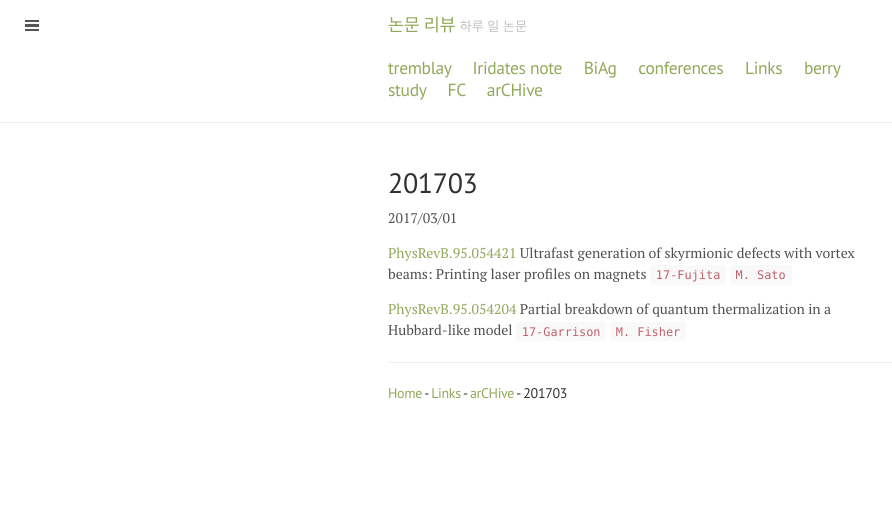
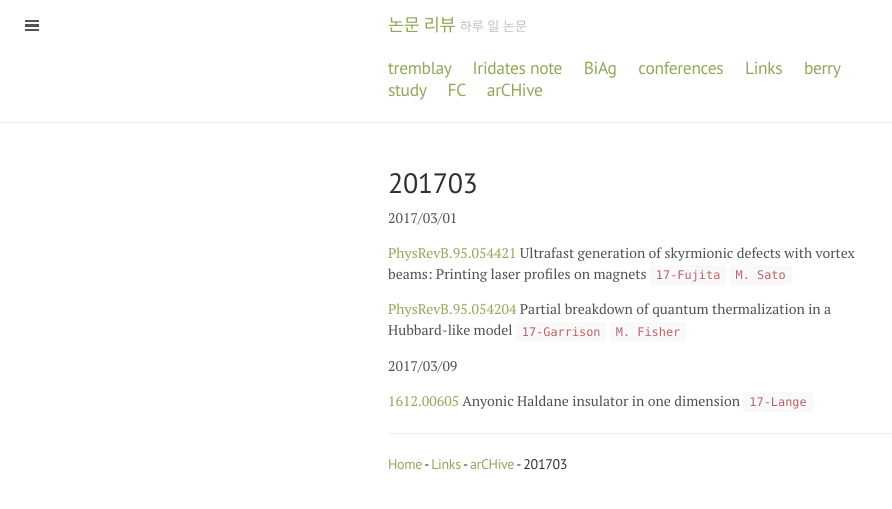
Before and after one commit to qkrwlsghdcjsworlt/work, a Jekyll site: the page built from 201703.md, in a window 1280 px wide. Shown: the top 509 px of the page, without its empty margins (0-892 px from the left). Built offline with Jekyll 4.4.1, drawn with Linux system fonts in a browser that asks for light colours.

Commit message:
“update”

```diff
--- a/201703.md
+++ b/201703.md
@@ -13,7 +13,10 @@ laser profiles on magnets `17-Fujita` `M. Sato`
 Partial breakdown of quantum thermalization in a Hubbard-like model
 `17-Garrison` `M. Fisher`
 
+2017/03/09
 
+[1612.00605](https://arxiv.org/abs/1612.00605) Anyonic Haldane
+insulator in one dimension `17-Lange`
 
 ---
 
```
